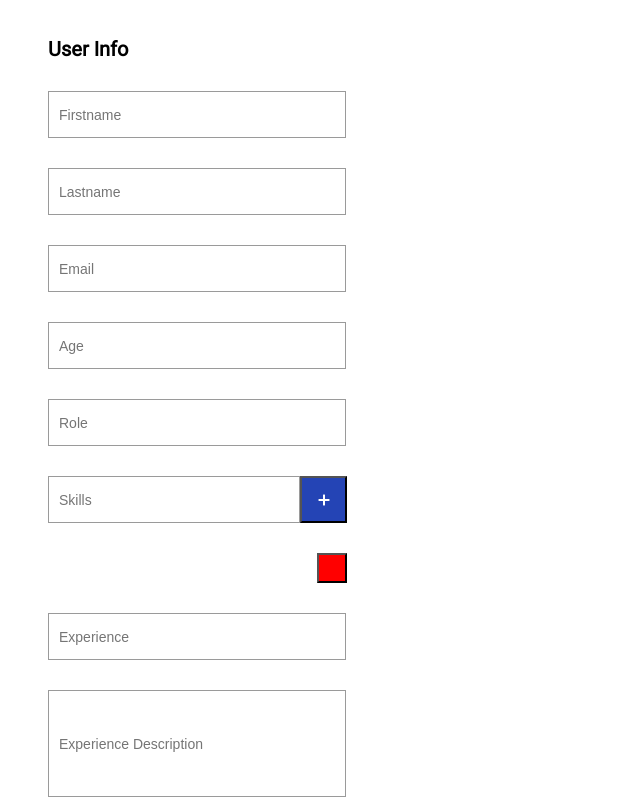
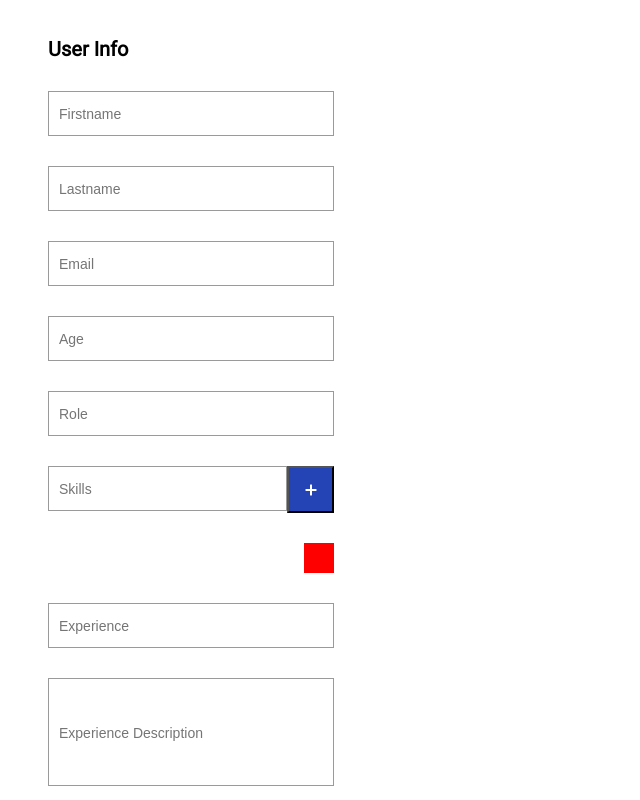
Before and after one commit to wond3rfully/Vue-Application-Form, a Vue app: page / in a window 1280 px wide. Both pictures are taken after a click on the button 323 px from the left and 499 px from the top of the page. Shown: the top 800 px of the page, without its empty margins (0-640 px from the left). Built offline with nearby package versions, Linux system fonts and the light colour scheme.

Commit message:
handle delete

```diff
--- a/src/App.vue
+++ b/src/App.vue
@@ -10,7 +10,7 @@ export default {
     UserCard,
     AddButton,
     GreyBox,
-    UserDrawer
+    UserDrawer,
   },
 
   data() {
@@ -33,12 +33,13 @@ export default {
         expData: [],
       },
       infoList: [],
-      drawerInfo: null
+      drawerInfo: null,
     };
   },
 
   methods: {
-    showData() {/*
+    showData() {
+      /*
       console.log(this.userInfo);
       this.infoList = [...this.infoList, JSON.parse(JSON.stringify(this.userInfo))]
       this.userInfo = {} */
@@ -50,13 +51,24 @@ export default {
       console.log(this.infoList);
     },
 
-     deleteSkill(){
-      console.log("delete this")
-     // this.skillsData = this.skillsData.filter((_, index) => index !== indexBox);
+    deleteSkill() {
+      console.log("delete this");
+      // this.skillsData = this.skillsData.filter((_, index) => index !== indexBox);
+    },
+
+    handleDeleteSkill(indexDeleted) {
+      this.userInfo.skillsData = this.userInfo.skillsData.filter((_, index) => index !== indexDeleted);
+    },
+
+    handleDeleteExp(indexDeleted){
+      this.userInfo.expData = this.userInfo.expData.filter((_, index) => index !== indexDeleted);
+
     },
 
     showDrawer() {
-      this.infoList = this.infoList.filter((_, index) => this.drawerInfo = this.infoList[index]);
+      this.infoList = this.infoList.filter(
+        (_, index) => (this.drawerInfo = this.infoList[index])
+      );
     },
 
     pushSkills() {
@@ -104,6 +116,7 @@ export default {
       :title="userInfo.skillsData[index]"
       :handleDelete="deleteSkill()"
       :data="skill"
+      @delete="handleDeleteSkill(index)"
     />
     <input
       type="text"
@@ -134,6 +147,7 @@ export default {
       :title="userInfo.expData[index].experienceTitle"
       :date="userInfo.expData[index].experienceDate"
       :data="exp"
+      @delete="handleDeleteExp(index)"
     />
     <button class="addUserButton" @click="showData()">Add User Info</button>
   </div>
@@ -154,8 +168,8 @@ export default {
   </div>
 
   <div class="drawerSection">
-
-    <UserDrawer v-if="drawerInfo !== null"
+    <UserDrawer
+      v-if="drawerInfo !== null"
       :firstName="drawerInfo.firstName"
       :lastName="drawerInfo.lastName"
       :email="drawerInfo.email"
@@ -163,21 +177,17 @@ export default {
       :role="drawerInfo.role"
       :skills="drawerInfo.skillsData"
       :experiences="drawerInfo.expData"
-  />
-
-
+    />
   </div>
-
-
 </template>
 
 <style lang="scss">
 input {
   border: 1px solid #9a9a9a;
-  width: 286px;
-  height: 45px;
+  width: 274px;
+  height: 42px;
   padding-left: 10px;
-  padding-top: 0;
+  padding-top: -5px;
   padding-bottom: 0;
   padding-right: 0;
 
@@ -212,7 +222,7 @@ input {
     display: flex;
 
     .skills {
-      width: 240px;
+      width: 227px;
     }
   }
 
@@ -243,16 +253,21 @@ input {
 }
 
 .cardSection {
-  grid-column: 4/9;
-  grid-row: 1/6;
+  margin-left: 50px;
   display: flex;
   flex-wrap: wrap;
   gap: 20px;
 }
 
 .drawerSection {
-grid-column: 9/12;
-grid-row: 1/6;
+  grid-column: 9/12;
+  grid-row: 1/6;
 }
 
+.drawerSection {
+  width: 492px;
+  height: 100%;
+  position: fixed;
+  right: 30px;
+  }
 </style>
--- a/src/components/GreyBox.vue
+++ b/src/components/GreyBox.vue
@@ -11,19 +11,12 @@ export default {
         date: {
             type: String,
         },
-
-         handleDelete: {
-            type: Function,
+    },
+    methods: {
+        handleDelete() {
+            this.$emit("delete")
         }
-/*
-        array */
-    },
-/*
-    methods: {
-        handleDelete(array){
-
-        }
-    } */
+    }
 }
 </script>
 
@@ -33,7 +26,7 @@ export default {
         <span class="date">{{ date }}</span>
         <span class="title">{{ title }}</span>
         </div>
-        <button class="deleteSkill" @click="handleDelete"></button>
+        <a class="deleteSkill" @click="handleDelete"></a>
     </div>
 </template>
 
--- a/src/components/UserCard.vue
+++ b/src/components/UserCard.vue
@@ -79,7 +79,6 @@ export default {
 
 <style lang="scss" scoped>
 .cardContainer {
-  position: absolute;
   width: 225px;
   height: 200px;
   display: flex;
```
